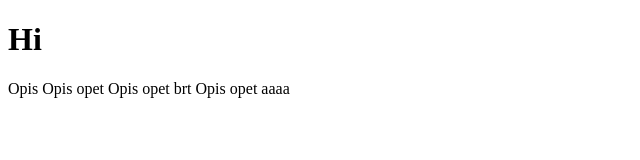
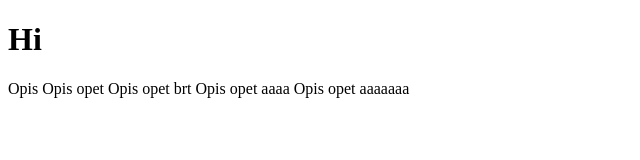
Before and after one commit to krslakdan/rs1-sedmica02, a plain HTML site: page index.html in a window 1280 px wide. Shown: the whole page, without its empty margins (0-640 px from the left). Drawn offline with Linux system fonts and the light colour scheme.

Commit message:
add label

```diff
--- a/index.html
+++ b/index.html
@@ -11,5 +11,6 @@
     <label for="">Opis opet</label>
     <label for="">Opis opet brt</label>
     <label for="">Opis opet aaaa</label>
+    <label for="">Opis opet aaaaaaa</label>
 </body>
 </html>
```
